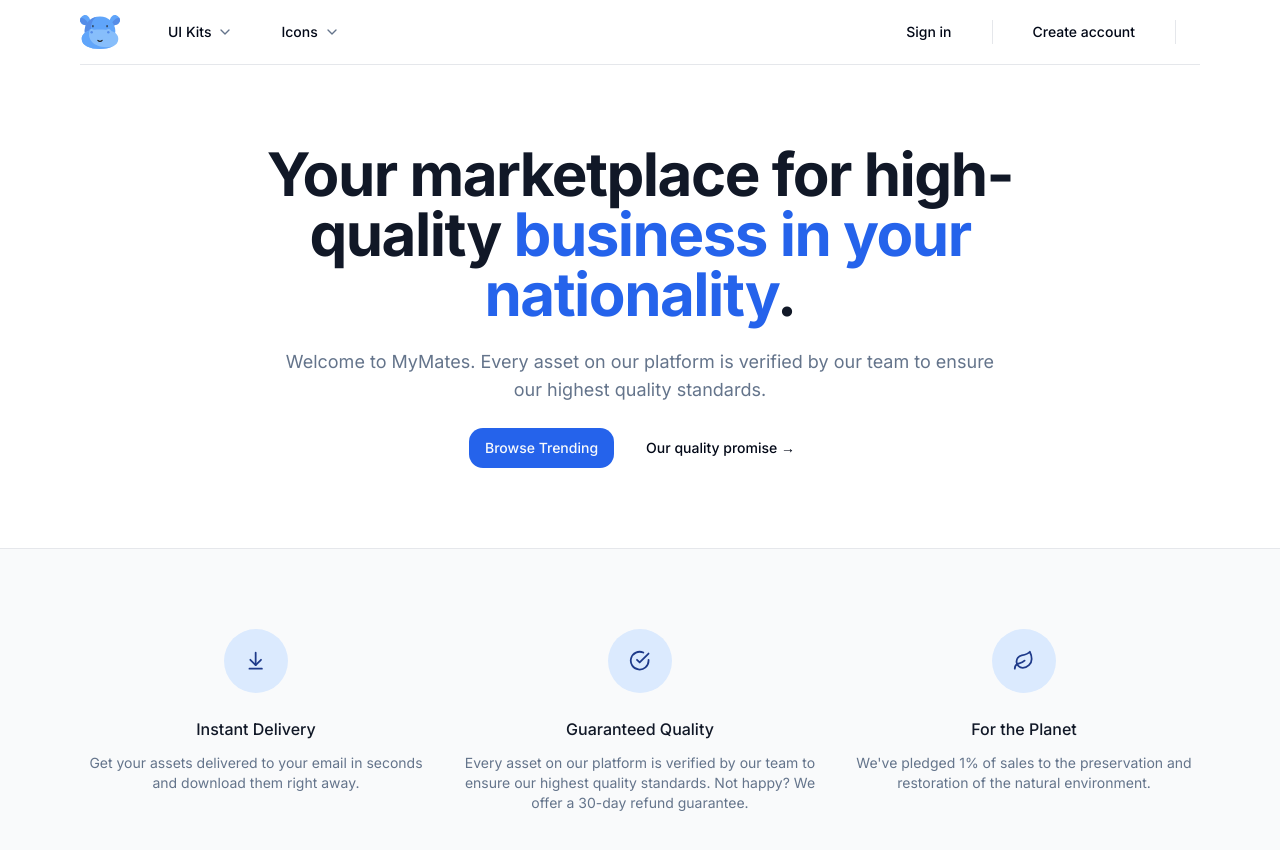
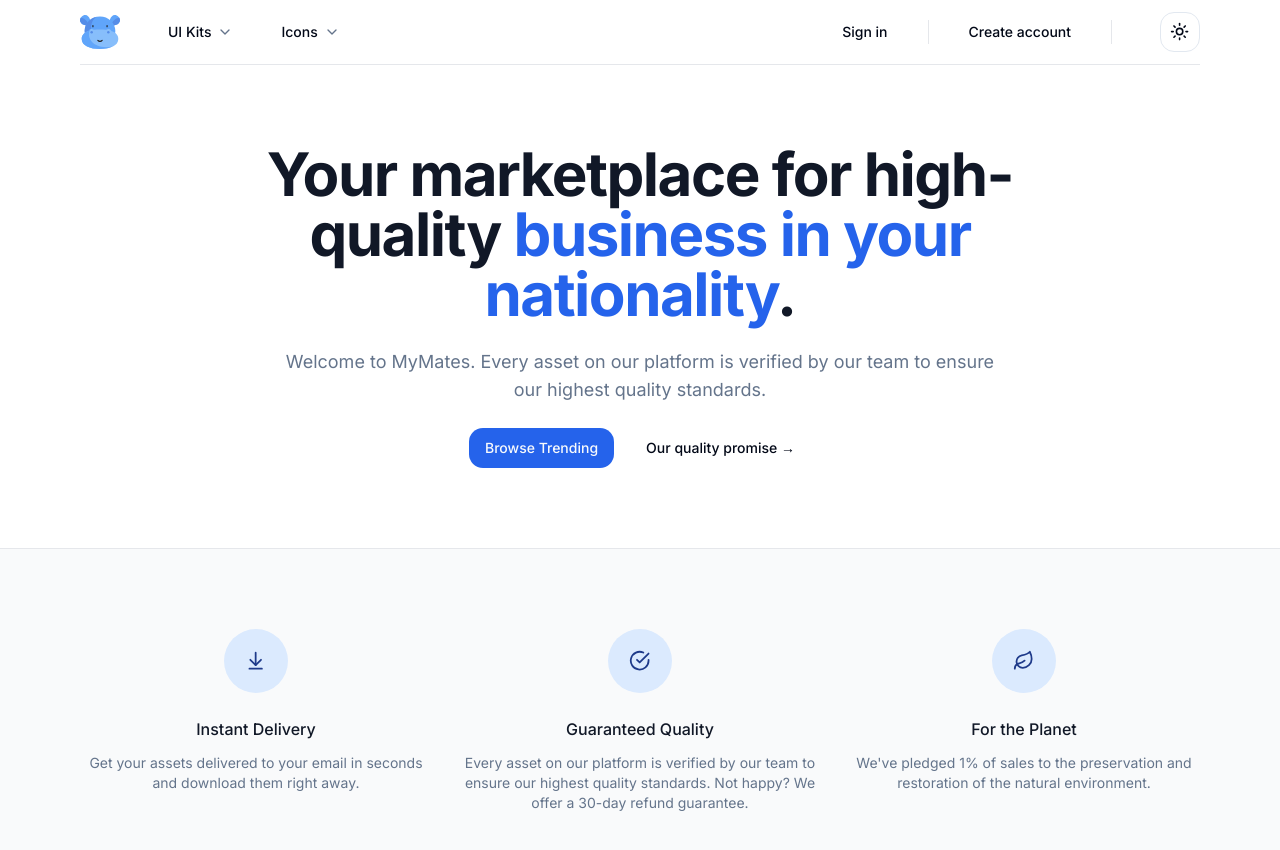
Before and after one commit to macgayverrosa/machship, a Next.js app: page / in a window 1280 px wide. Shown: the top 850 px of the page. Built offline with nearby package versions, Linux system fonts and the light colour scheme.

Commit message:
dark theme

```diff
--- a/src/app/layout.tsx
+++ b/src/app/layout.tsx
@@ -1,11 +1,12 @@
 import "@/style/globals.css";
 import { Inter } from "next/font/google";
-import { cn, constructMetadata } from '@/lib/utils'
+import { cn, constructMetadata } from "@/lib/utils";
 import Navbar from "@/components/layout/Navbar";
+import { ThemeProvider } from "@/components/ThemeProvider";
 
 const inter = Inter({ subsets: ["latin"] });
 
-export const metadata = constructMetadata()
+export const metadata = constructMetadata();
 
 export default function RootLayout({
   children,
@@ -13,20 +14,25 @@
   children: React.ReactNode;
 }>) {
   return (
-    <html lang='en' className='h-full'>
-      <body className={cn('relative h-full font-sans antialiased', inter.className)}>
-        <main className='relative flex flex-col min-h-screen'>
-          {/* <Providers> */}
+    <html lang="en" className="h-full">
+      <body className={cn("relative h-full font-sans antialiased", inter.className)} >
+        <ThemeProvider
+          attribute="class"
+          defaultTheme="system"
+          enableSystem
+          disableTransitionOnChange
+        >
+          <main className="relative flex flex-col min-h-screen">
+            {/* <Providers> */}
             <Navbar />
-            <div className='flex-grow flex-1'>
-              {children}
-            </div>
+            <div className="flex-grow flex-1">{children}</div>
             {/* <Footer />
-          </Providers> */}
-        </main>
+              </Providers> */}
+          </main>
 
-        {/* <Toaster position='top-center' richColors /> */}
+          {/* <Toaster position='top-center' richColors /> */}
+        </ThemeProvider>
       </body>
     </html>
-  )
+  );
 }
--- /dev/null
+++ b/src/components/ThemeProvider.tsx
@@ -0,0 +1,9 @@
+"use client"
+
+import * as React from "react"
+import { ThemeProvider as NextThemesProvider } from "next-themes"
+import { type ThemeProviderProps } from "next-themes/dist/types"
+
+export function ThemeProvider({ children, ...props }: ThemeProviderProps) {
+  return <NextThemesProvider {...props}>{children}</NextThemesProvider>
+}
--- /dev/null
+++ b/src/components/layout/ModeToggle.tsx
@@ -0,0 +1,40 @@
+"use client"
+
+import * as React from "react"
+import { Moon, Sun } from "lucide-react"
+import { useTheme } from "next-themes"
+
+import { Button } from "@/components/ui/button"
+import {
+  DropdownMenu,
+  DropdownMenuContent,
+  DropdownMenuItem,
+  DropdownMenuTrigger,
+} from "@/components/ui/dropdown-menu"
+
+export function ModeToggle() {
+  const { setTheme } = useTheme()
+
+  return (
+    <DropdownMenu>
+      <DropdownMenuTrigger asChild>
+        <Button variant="outline" size="icon">
+          <Sun className="h-[1.2rem] w-[1.2rem] rotate-0 scale-100 transition-all dark:-rotate-90 dark:scale-0" />
+          <Moon className="absolute h-[1.2rem] w-[1.2rem] rotate-90 scale-0 transition-all dark:rotate-0 dark:scale-100" />
+          <span className="sr-only">Toggle theme</span>
+        </Button>
+      </DropdownMenuTrigger>
+      <DropdownMenuContent align="end">
+        <DropdownMenuItem onClick={() => setTheme("light")}>
+          Light
+        </DropdownMenuItem>
+        <DropdownMenuItem onClick={() => setTheme("dark")}>
+          Dark
+        </DropdownMenuItem>
+        <DropdownMenuItem onClick={() => setTheme("system")}>
+          System
+        </DropdownMenuItem>
+      </DropdownMenuContent>
+    </DropdownMenu>
+  )
+}
--- a/src/components/layout/Navbar.tsx
+++ b/src/components/layout/Navbar.tsx
@@ -8,6 +8,8 @@
 import { cookies } from 'next/headers'
 import UserAccountNav from './UserAccountNav'
 import MobileNav from './MobileNav'
+import Image from 'next/image'
+import { ModeToggle } from './ModeToggle'
 
 const Navbar = async () => {
   const nextCookies = cookies()
@@ -24,6 +26,12 @@
 
               <div className='ml-4 flex lg:ml-0'>
                 <Link href='/'>
+                  {/* <Image
+                          src={'/login-logo.png'}
+                          alt='product category image'
+                          fill
+                          className='h-10 w-10'
+                        /> */}
                   <Icons.logo className='h-10 w-10' />
                 </Link>
               </div>
@@ -83,6 +91,12 @@
                   <div className='ml-4 flow-root lg:ml-6'>
                     {/* <Cart /> */}
                   </div>
+
+
+                  <div className='ml-4 flow-root lg:ml-6'>
+                    <ModeToggle />
+                  </div>
+
                 </div>
               </div>
             </div>
```
Also changed, not shown: public/login-logo.png (added).
